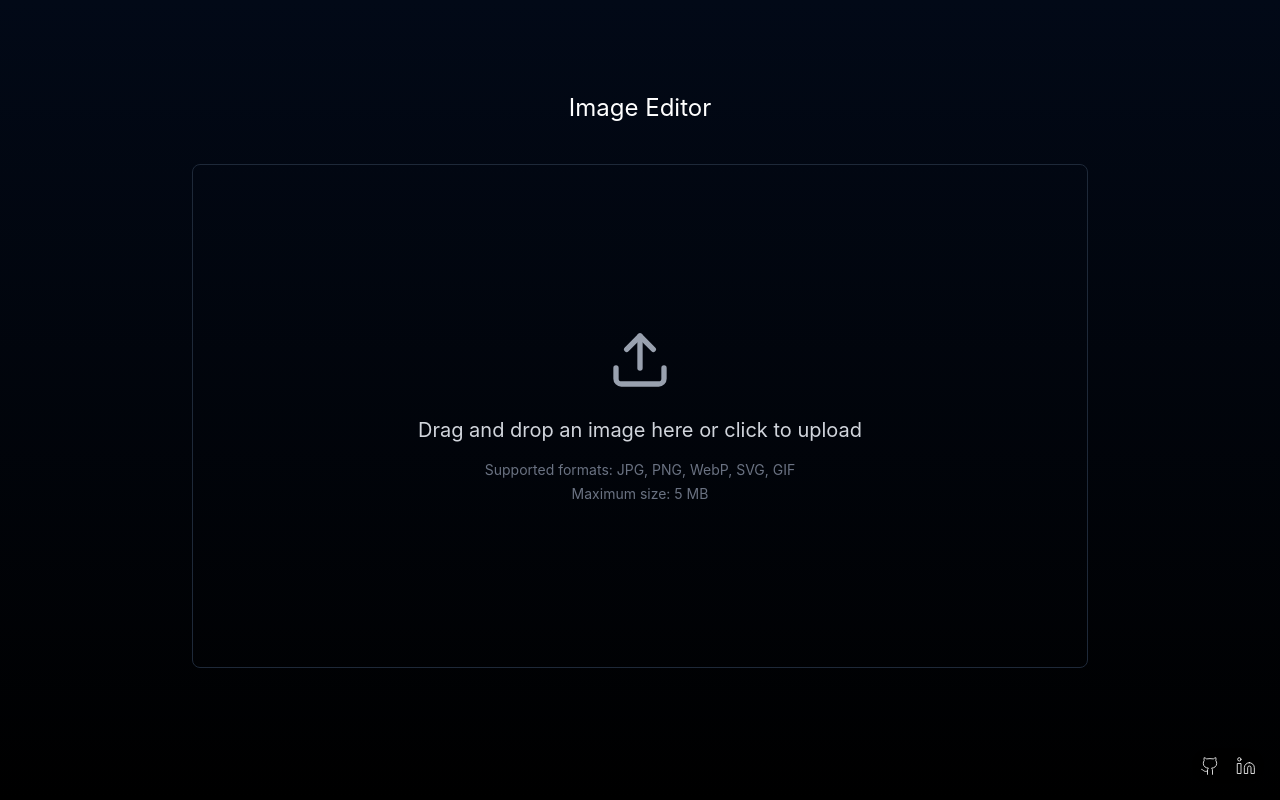
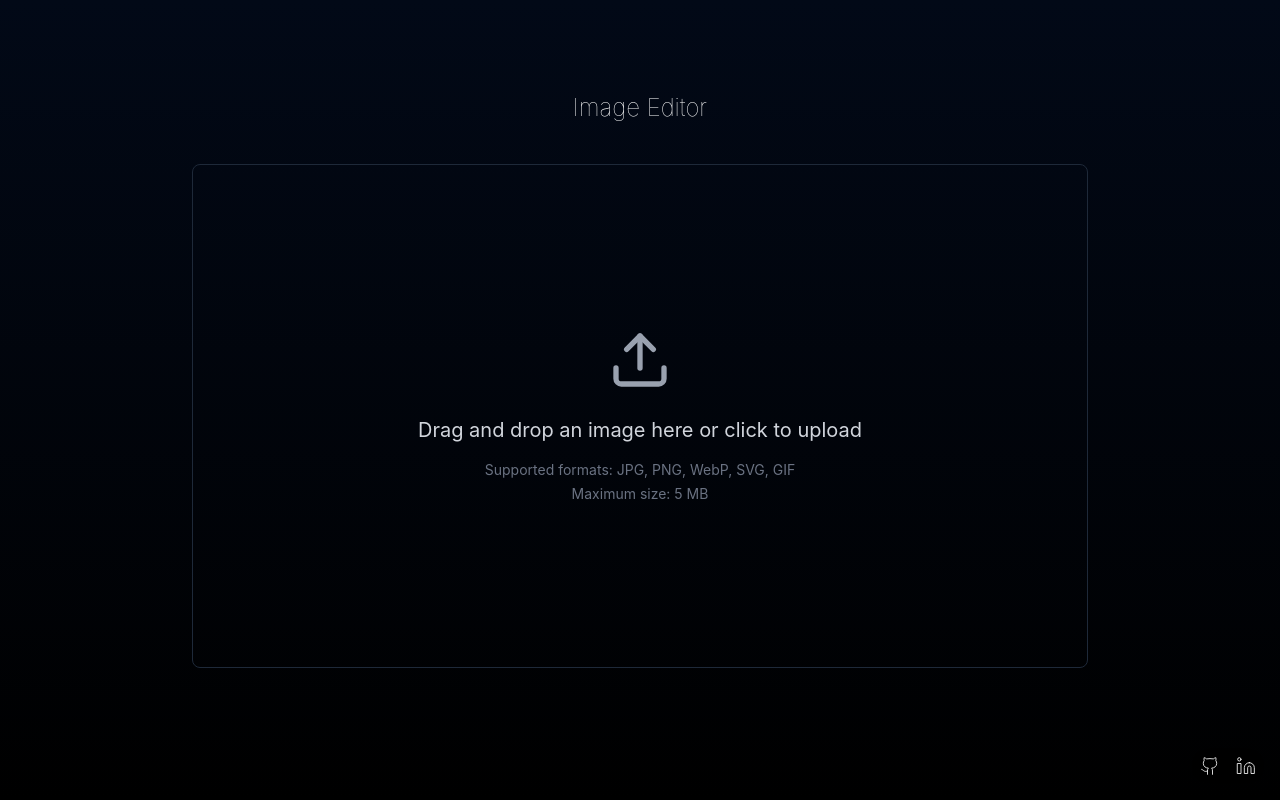
Before and after one commit to janszotkowski/react-image-cropper, a React app: page / in a window 1280 px wide. Built offline with nearby package versions, Linux system fonts and the light colour scheme; the HTML template or start-up script is replaced by a standard one.

Commit message:
Update font

```diff
--- a/src/App.tsx
+++ b/src/App.tsx
@@ -29,7 +29,7 @@ const App = (): React.ReactElement => {
                             </p>
                         </div>
                     ) : (
-                        <h1 className={'text-2xl mb-6 text-center h-[48px]'}>Image Editor</h1>
+                        <h1 className={'text-2xl font-thin mb-6 text-center h-[48px]'}>Image Editor</h1>
                     )
                 }
                 <ImageUploader />
```
